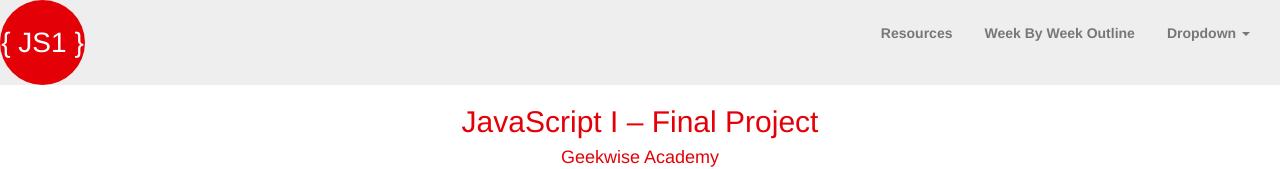
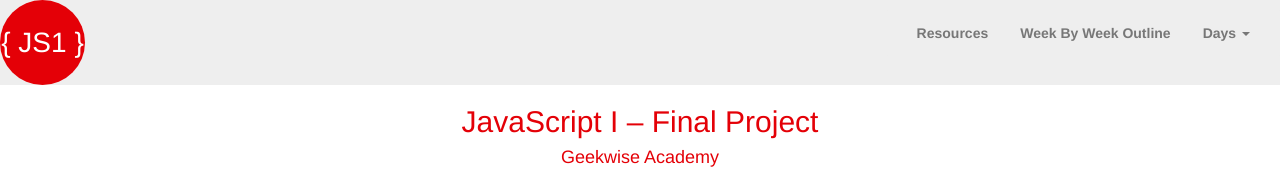
Before and after one commit to ryekerjh/js1, a plain HTML site: page final.html in a window 1280 px wide. Shown: the top 169 px of the page. Drawn offline with nearby package versions, Linux system fonts and the light colour scheme.

Commit message:
fix(nav): change dropdown to days

```diff
--- a/final.html
+++ b/final.html
@@ -26,7 +26,7 @@
                     <li role="presentation"><a href="resources.html">Resources</a></li>
                     <li role="presentation"><a href="outline.html">Week By Week Outline</a></li>
                     <li class="dropdown">
-                        <a href="#" class="dropdown-toggle" data-toggle="dropdown" role="button" aria-haspopup="true" aria-expanded="false">Dropdown <span class="caret"></span></a>
+                        <a href="#" class="dropdown-toggle" data-toggle="dropdown" role="button" aria-haspopup="true" aria-expanded="false">Days <span class="caret"></span></a>
                         <ul class="dropdown-menu">
                             <li role="presentation"><a href="one.html">dayOne</a></li>
                             <li role="presentation"><a href="two.html">dayTwo</a></li>
```
Also changed, not shown: index.html (+1 -1 lines), one.html (+1 -1 lines), two.html (+1 -1 lines).
